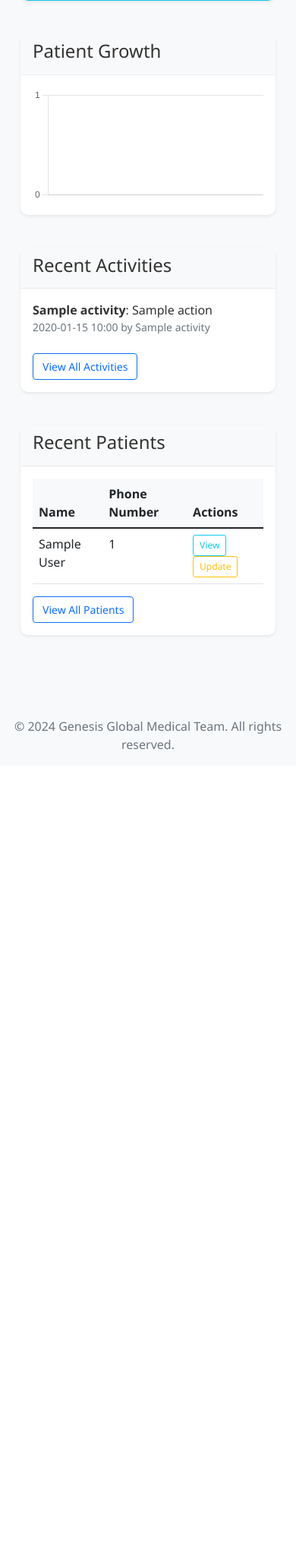
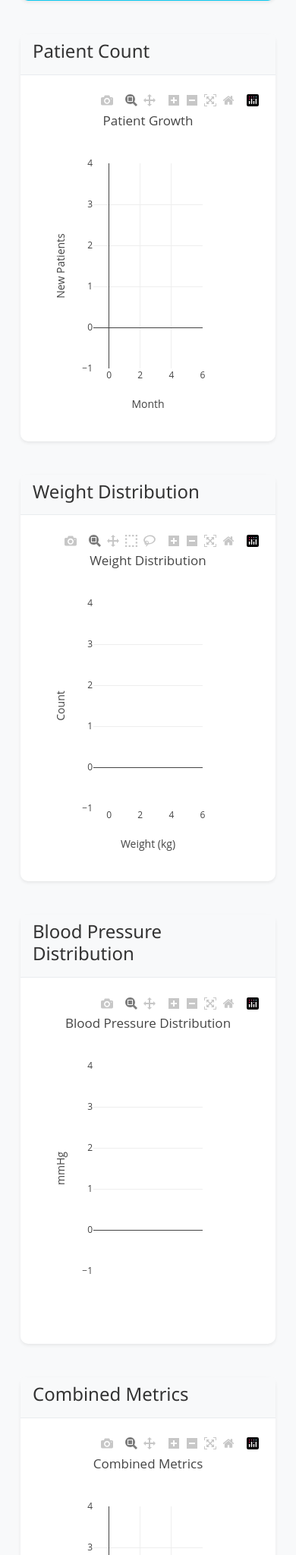
Before and after one commit to AyoolaDare/Medical__Team, a Flask app: template templates/admin_dashboard.html in a window 390 px wide. Shown: the part 647-2694 px from the top of the page at 76% size. Before the commit the page ends 1634 px from the top, so only its background shows below. Run offline with Flask 2, Linux system fonts and the light colour scheme; the template is opened without the code that fills it: most values are stand-ins (such as "Sample title", 1, 10 or a date in 2020); some libraries are stand-ins or nearby versions.

Commit message:
Add files via upload

```diff
--- a/templates/admin_dashboard.html
+++ b/templates/admin_dashboard.html
@@ -45,18 +45,55 @@
     </div>
 
     <div class="row">
-        <div class="col-md-8 mb-4">
+        <div class="col-md-6 mb-4">
             <div class="card">
                 <div class="card-header">
-                    <h5 class="card-title">Patient Growth</h5>
+                    <h5 class="card-title">Patient Count</h5>
                 </div>
                 <div class="card-body">
-                    <canvas id="patientGrowthChart"></canvas>
+                    <div id="patientCountChart"></div>
                 </div>
             </div>
         </div>
 
-        <div class="col-md-4 mb-4">
+        <div class="col-md-6 mb-4">
+            <div class="card">
+                <div class="card-header">
+                    <h5 class="card-title">Weight Distribution</h5>
+                </div>
+                <div class="card-body">
+                    <div id="weightDistributionChart"></div>
+                </div>
+            </div>
+        </div>
+    </div>
+
+    <div class="row">
+        <div class="col-md-6 mb-4">
+            <div class="card">
+                <div class="card-header">
+                    <h5 class="card-title">Blood Pressure Distribution</h5>
+                </div>
+                <div class="card-body">
+                    <div id="bpDistributionChart"></div>
+                </div>
+            </div>
+        </div>
+
+        <div class="col-md-6 mb-4">
+            <div class="card">
+                <div class="card-header">
+                    <h5 class="card-title">Combined Metrics</h5>
+                </div>
+                <div class="card-body">
+                    <div id="combinedMetricsChart"></div>
+                </div>
+            </div>
+        </div>
+    </div>
+
+    <div class="row">
+        <div class="col-md-6 mb-4">
             <div class="card">
                 <div class="card-header">
                     <h5 class="card-title">Recent Activities</h5>
@@ -79,10 +116,8 @@
                 </div>
             </div>
         </div>
-    </div>
 
-    <div class="row">
-        <div class="col-12 mb-4">
+        <div class="col-md-6 mb-4">
             <div class="card">
                 <div class="card-header">
                     <h5 class="card-title">Recent Patients</h5>
@@ -118,40 +153,77 @@
     </div>
 </div>
 
-<script src="https://cdn.jsdelivr.net/npm/chart.js"></script>
+<script src="https://cdn.plot.ly/plotly-latest.min.js"></script>
 <script>
-    var ctx = document.getElementById('patientGrowthChart').getContext('2d');
-    var chart = new Chart(ctx, {
-        type: 'line',
-        data: {
-            labels: {{ patient_growth.labels | tojson }},
-            datasets: [{
-                label: 'New Patients',
-                data: {{ patient_growth.data | tojson }},
-                backgroundColor: 'rgba(0, 123, 255, 0.2)',
-                borderColor: 'rgba(0, 123, 255, 1)',
-                borderWidth: 2,
-                pointBackgroundColor: 'rgba(0, 123, 255, 1)',
-                pointRadius: 4,
-                pointHoverRadius: 6
-            }]
-        },
-        options: {
-            responsive: true,
-            scales: {
-                y: {
-                    beginAtZero: true,
-                    ticks: {
-                        precision: 0
-                    }
-                }
-            },
-            plugins: {
-                legend: {
-                    display: false
-                }
-            }
-        }
-    });
+    // Patient Count Chart
+    var patientCountData = [{
+        x: {{ patient_growth.labels | tojson }},
+        y: {{ patient_growth.data | tojson }},
+        type: 'scatter'
+    }];
+
+    var patientCountLayout = {
+        title: 'Patient Growth',
+        xaxis: { title: 'Month' },
+        yaxis: { title: 'New Patients' }
+    };
+
+    Plotly.newPlot('patientCountChart', patientCountData, patientCountLayout);
+
+    // Weight Distribution Chart
+    var weightData = [{
+        x: {{ weight_data | tojson }},
+        type: 'histogram',
+        nbinsx: 20
+    }];
+
+    var weightLayout = {
+        title: 'Weight Distribution',
+        xaxis: { title: 'Weight (kg)' },
+        yaxis: { title: 'Count' }
+    };
+
+    Plotly.newPlot('weightDistributionChart', weightData, weightLayout);
+
+    // Blood Pressure Distribution Chart
+    var bpData = [{
+        y: {{ systolic_data | tojson }},
+        type: 'box',
+        name: 'Systolic'
+    }, {
+        y: {{ diastolic_data | tojson }},
+        type: 'box',
+        name: 'Diastolic'
+    }];
+
+    var bpLayout = {
+        title: 'Blood Pressure Distribution',
+        yaxis: { title: 'mmHg' }
+    };
+
+    Plotly.newPlot('bpDistributionChart', bpData, bpLayout);
+
+    // Combined Metrics Chart
+    var combinedData = [{
+        x: {{ age_data | tojson }},
+        y: {{ weight_data | tojson }},
+        mode: 'markers',
+        type: 'scatter',
+        name:'Weight vs Age'
+    }, {
+        x: {{ age_data | tojson }},
+        y: {{ height_data | tojson }},
+        mode: 'markers',
+        type: 'scatter',
+        name: 'Height vs Age'
+    }];
+
+    var combinedLayout = {
+        title: 'Combined Metrics',
+        xaxis: { title: 'Age' },
+        yaxis: { title: 'Value' }
+    };
+
+    Plotly.newPlot('combinedMetricsChart', combinedData, combinedLayout);
 </script>
 {% endblock %}
```
Also changed, not shown: templates/nurse_dashboard.html (added, +82 -0 lines), templates/reception_dashboard.html (added, +71 -0 lines), templates/update_patient.html (+14 -44 lines).
